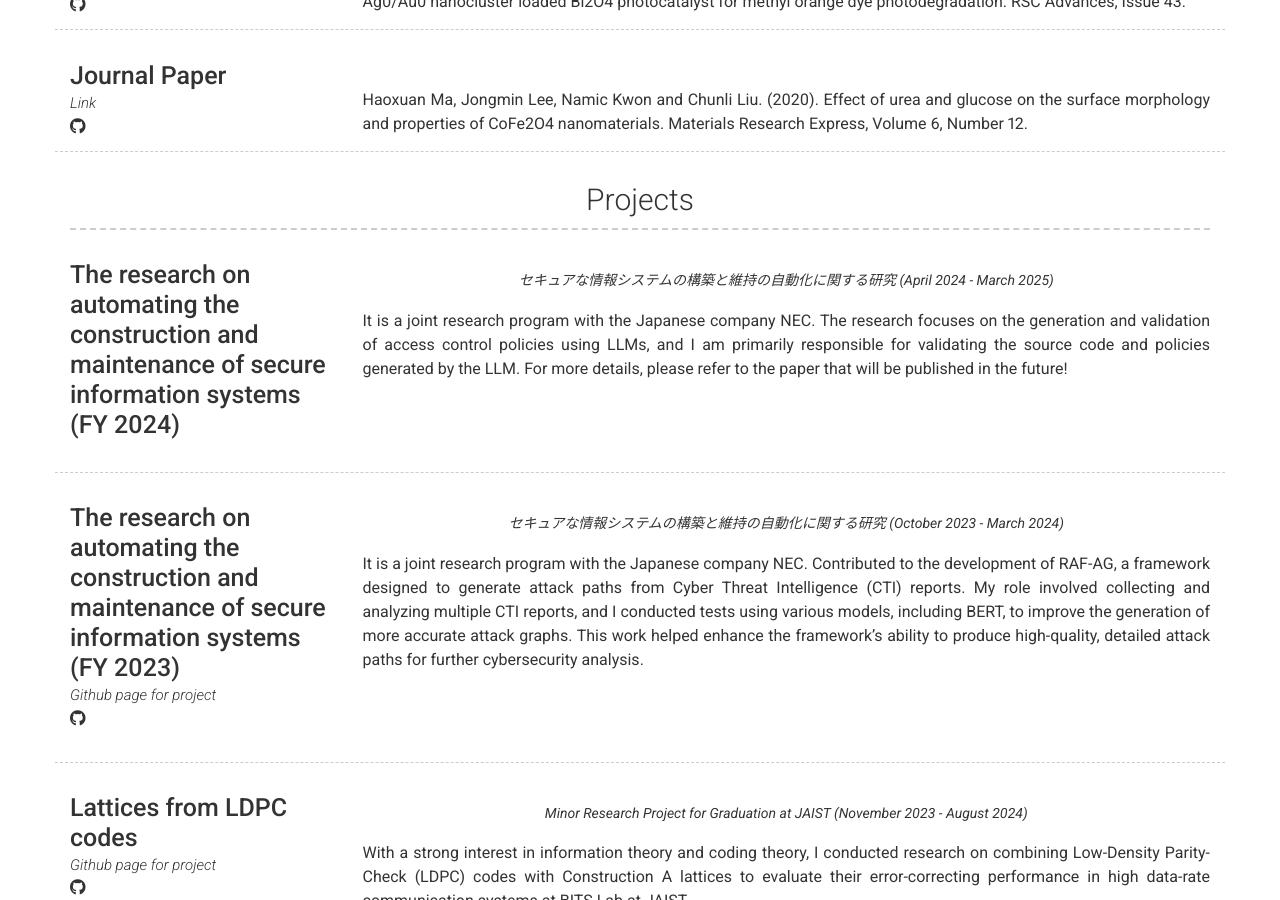
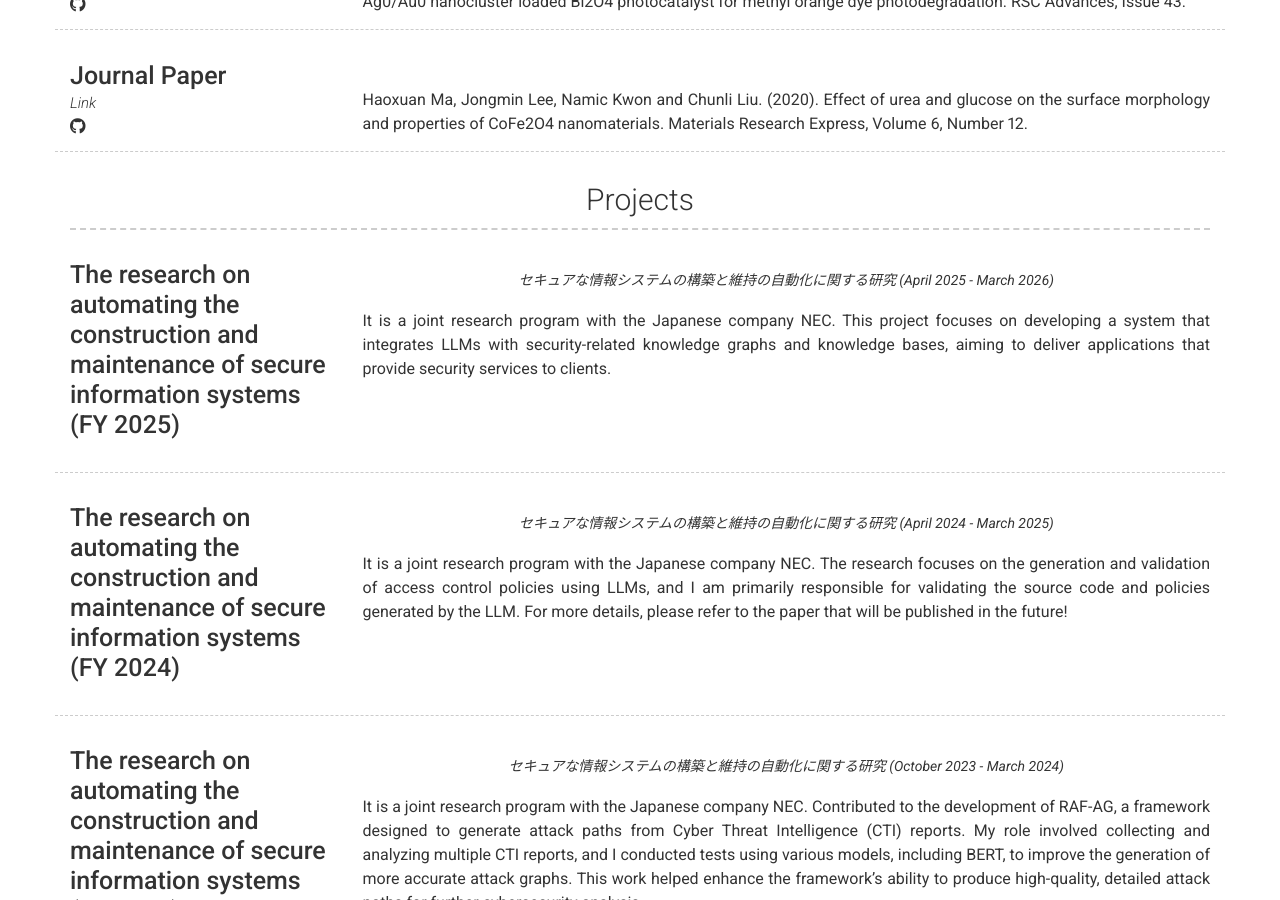
Before and after one commit to strike137/strike137.github.io, a Jekyll site: the page built from index.md, in a window 1280 px wide and 900 px high, scrolled down 3114 px. Built offline with Jekyll 4.4.1, drawn with Linux system fonts in a browser that asks for light colours; nearby versions of some CDN libraries.

Commit message:
Update _config.yml

```diff
--- a/_config.yml
+++ b/_config.yml
@@ -165,6 +165,15 @@
       - layout: left
         border: weak
                       # other value (or no value) means no border will be displayed
+        title: The research on automating the construction and maintenance of secure information systems (FY 2025)
+        quote: >
+         セキュアな情報システムの構築と維持の自動化に関する研究 (April 2025 - March 2026)
+        description: | # this will include new lines to allow paragraphs
+         It is a joint research program with the Japanese company NEC. This project focuses on developing a system that integrates LLMs with security-related knowledge graphs and knowledge bases, aiming to deliver applications that provide security services to clients.
+
+      - layout: left
+        border: weak
+                      # other value (or no value) means no border will be displayed
         title: The research on automating the construction and maintenance of secure information systems (FY 2024)
         quote: >
          セキュアな情報システムの構築と維持の自動化に関する研究 (April 2024 - March 2025)
```
